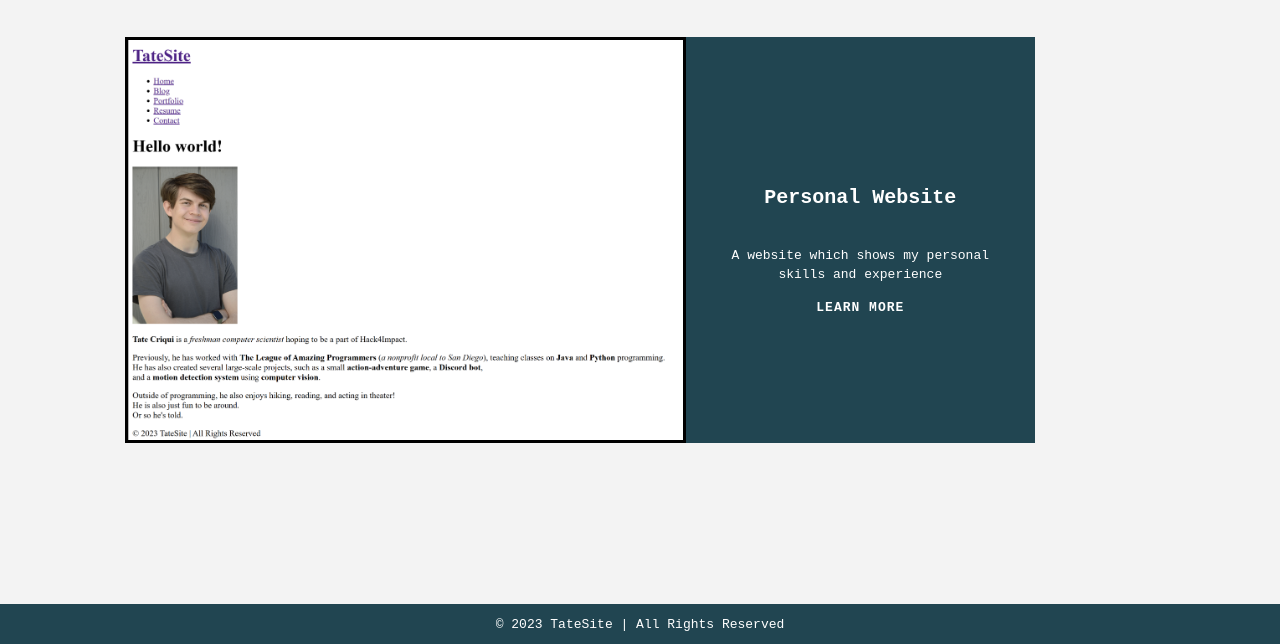
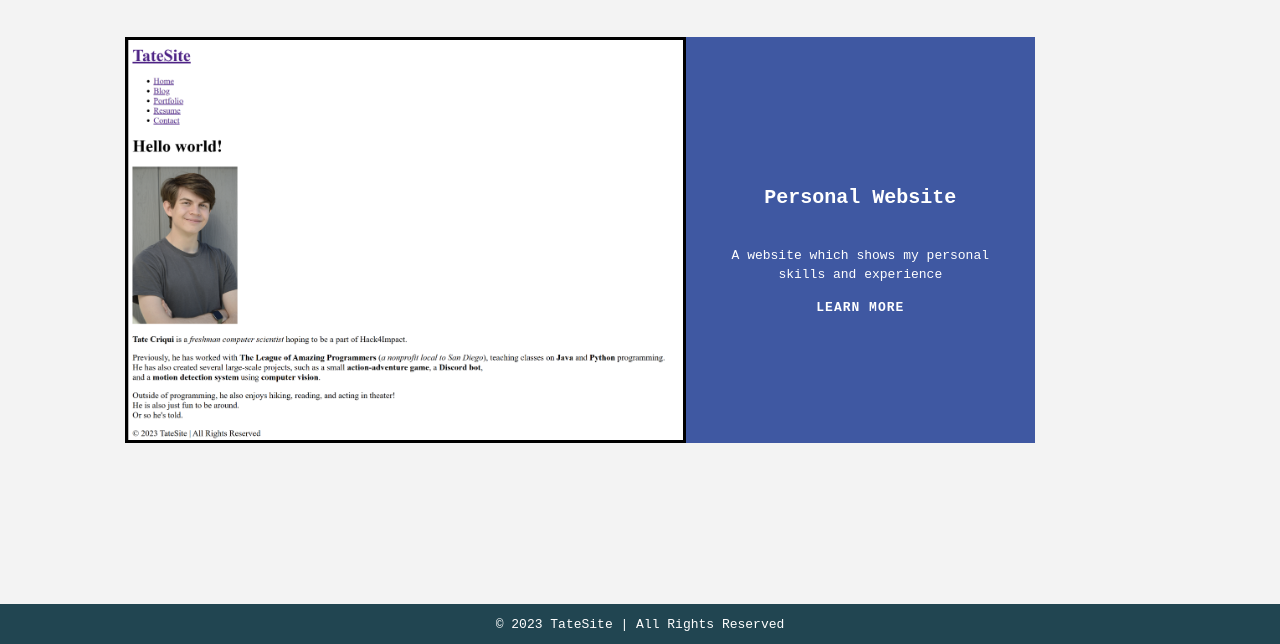
Before and after one commit to tlcriq/tlcriq.github.io, a website: page portfolio.html in a window 1280 px wide. Shown: the part 156-800 px from the top of the page. Drawn offline with Linux system fonts and the light colour scheme.

Commit message:
Format change

```diff
--- a/styles.css
+++ b/styles.css
@@ -5,6 +5,7 @@
   --cg-grey: rgb(243, 243, 243);
   --cg-white: rgb(255, 255, 255);
   --cg-teal: rgb(33, 69, 81);
+  --cg-navy: rgb(63, 88, 162);
 }
 
 html {
@@ -132,7 +133,7 @@ main {
 
 .project-details {
   display: flex;
-  background-color: var(--cg-teal);
+  background-color: var(--cg-navy);
   color: var(--cg-white);
   width: 30%;
   height: 406px;
```
